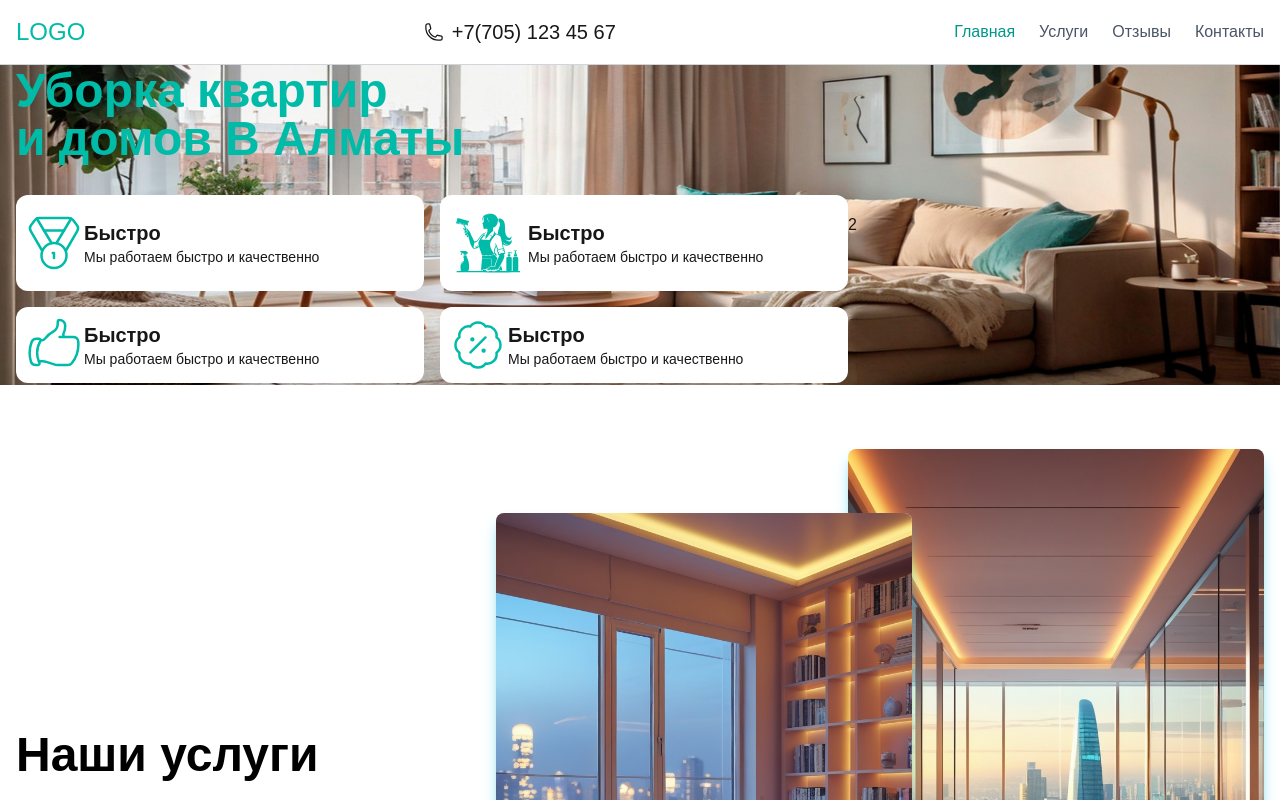
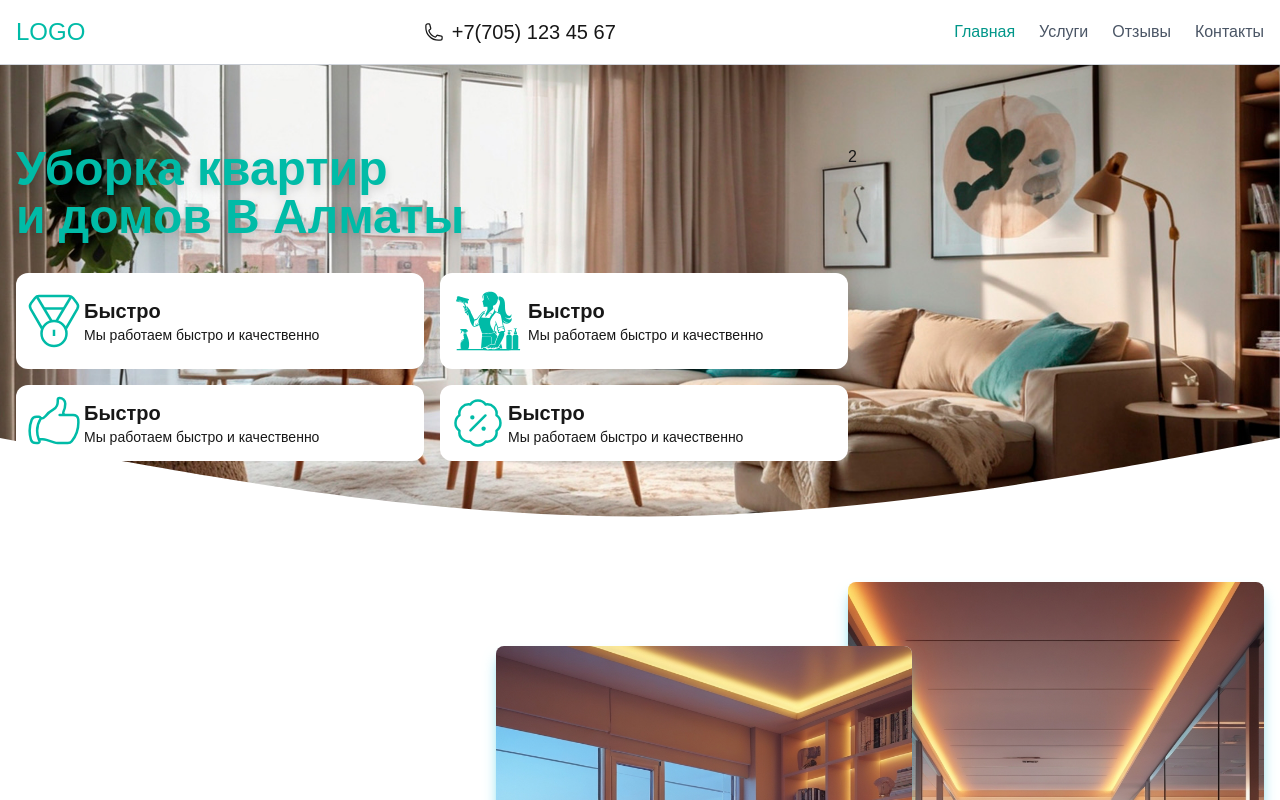
Before and after one commit to Shiko76/next-clean-well, a Next.js app: page / in a window 1280 px wide. Shown: the top 800 px of the page. Built offline with nearby package versions, Linux system fonts and the light colour scheme.

Commit message:
change bg and added png bottom

```diff
--- a/src/components/sections/intro/IntroHeader.tsx
+++ b/src/components/sections/intro/IntroHeader.tsx
@@ -8,7 +8,7 @@ const IntroHeader: FC = () => {
     <section className='relative mb-16'>
       <div className=''>
         <Image
-          src='/bg-header/bg-1.jpg'
+          src='/bg-header/bg-header-680.jpg'
           alt='image'
           width={1920}
           height={480}
@@ -16,11 +16,23 @@ const IntroHeader: FC = () => {
         />
       </div>
       <div className='absolute top-0 left-0 w-full h-full '>
-        <div className='flex items-center justify-between mx-auto p-4 lg:max-w-7xl h-full'>
+        <div className='flex items-start mt-8 md:mt-16 justify-between mx-auto p-4 lg:max-w-7xl h-full'>
           <IntroLeft />
           <IntroRight />
         </div>
       </div>
+      <svg
+        className='absolute hidden md:block start-0 bottom-0 w-full'
+        preserveAspectRatio='none'
+        width='100%'
+        height='80'
+        viewBox='0 0 1460 90'
+        fill='none'
+        xmlns='http://www.w3.org/2000/svg'>
+        <path
+          d='M122 22.8261L0 0V120H1460V0L1338 22.8261C1217 44.1304 973 88.2609 730 88.2609C487 88.2609 243 44.1304 122 22.8261Z'
+          fill='#ffffff'></path>
+      </svg>
     </section>
   )
 }
--- a/src/components/sections/intro/IntroLeft.tsx
+++ b/src/components/sections/intro/IntroLeft.tsx
@@ -4,7 +4,7 @@ import { FC } from 'react'
 const IntroLeft: FC = () => {
   return (
     <div className='flex flex-col justify-between w-2/3'>
-      <h1 className='text-4xl font-bold text-accent sm:text-5xl md:mb-8 md:text-5xl'>
+      <h1 className=' text-4xl font-bold text-accent sm:text-5xl md:mb-8 md:text-5xl drop-shadow-lg '>
         Уборка квартир <br /> и домов В Алматы
       </h1>
       <div className='grid grid-cols-2 gap-4'>
@@ -16,9 +16,6 @@ const IntroLeft: FC = () => {
             viewBox='0 0 24 24'
             fill='none'
             stroke='currentColor'
-            stroke-width={1}
-            stroke-linecap='round'
-            stroke-linejoin='round'
             className='size-15 text-accent'>
             <path d='M7.21 15 2.66 7.14a2 2 0 0 1 .13-2.2L4.4 2.8A2 2 0 0 1 6 2h12a2 2 0 0 1 1.6.8l1.6 2.14a2 2 0 0 1 .14 2.2L16.79 15' />
             <path d='M11 12 5.12 2.2' />
```
Also changed, not shown: public/bg-header/bg-header-680.jpg (added).
